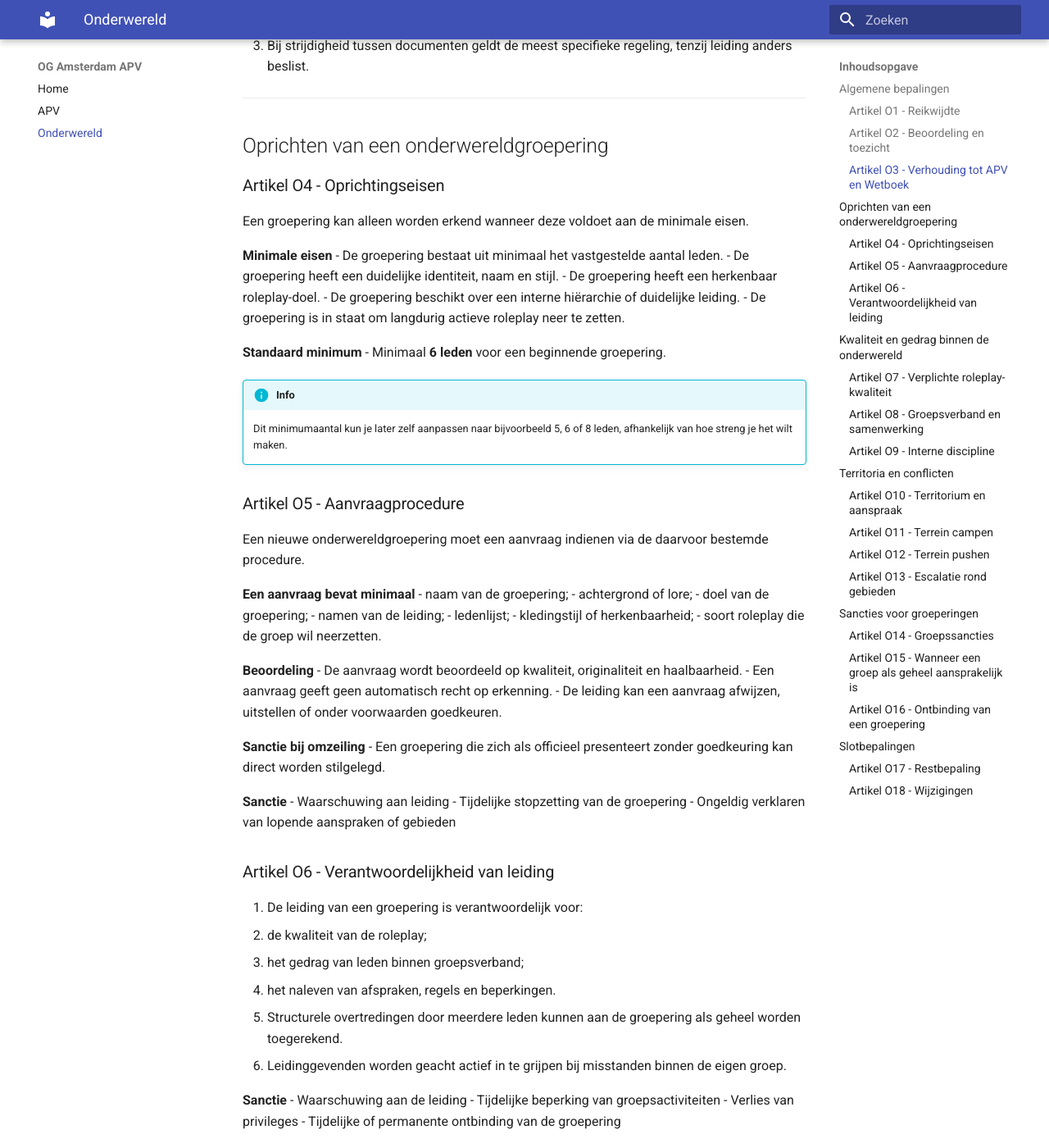
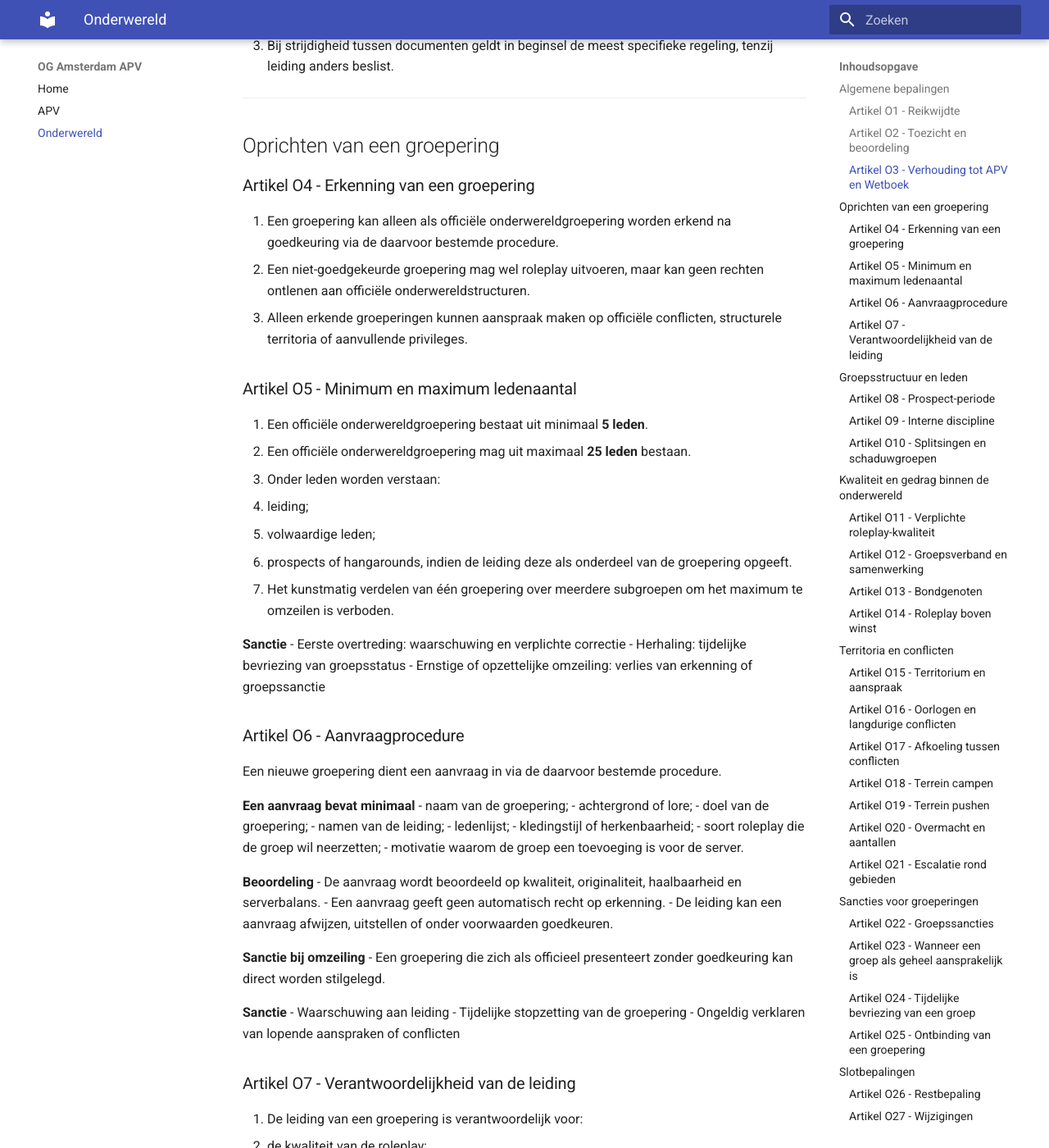
Before and after one commit to ogamsterdam/apv, an MkDocs documentation site: the page built from docs/onderwereld.md, in a window 1280 px wide and 1400 px high, scrolled down 1462 px. Shown: the whole window at 82% size. Built offline with MkDocs 1.6.1 and Material for MkDocs 9.7.7, drawn with Linux system fonts in a browser that asks for light colours; some of the changed text lies outside the part shown.

Commit message:
Update onderwereld.md

```diff
--- a/docs/onderwereld.md
+++ b/docs/onderwereld.md
@@ -2,14 +2,13 @@
 
 De **Onderwereld Regelgeving** bevat aanvullende regels voor alle criminele groeperingen, gangs, organisaties en samenwerkingen binnen OG Amsterdam.
 
-Deze regels gelden aanvullend op de **APV**, het **Wetboek** en overige serverdocumentatie.
-Waar de APV algemene gedragsregels bevat, ziet deze categorie specifiek toe op de kwaliteit, balans en eerlijkheid van criminele roleplay binnen de onderwereld.
+Deze regels gelden aanvullend op de **APV**, het **Wetboek** en overige serverdocumentatie. Waar de APV algemene gedragsregels bevat, ziet deze categorie specifiek toe op de kwaliteit, balans en eerlijkheid van criminele roleplay binnen de onderwereld.
 
 !!! info
     De hieronder genoemde sancties kunnen worden opgelegd aan individuele leden, leidinggevenden of aan de volledige groepering.
 
 !!! warning
-    Onderwereldroleplay moet zwaar wegen op kwaliteit, structuur, geloofwaardigheid en balans. Het doel is niet alleen winnen, maar het neerzetten van sterke en eerlijke roleplay.
+    Onderwereldroleplay moet draaien om kwaliteit, opbouw, spanning en geloofwaardigheid. Het doel is niet alleen winnen, maar sterke en eerlijke roleplay neerzetten.
 
 ## Algemene bepalingen
 
@@ -22,49 +21,53 @@ Waar de APV algemene gedragsregels bevat, ziet deze categorie specifiek toe op d
    - maffia-achtige organisaties;
    - straatgroeperingen;
    - overige criminele samenwerkingsverbanden.
-3. Deze regels gelden voor zowel officiële als niet-officiële groeperingen, zodra sprake is van structurele samenwerking binnen de onderwereld.
+3. Deze regels gelden voor zowel officiële als niet-officiële groeperingen zodra sprake is van structurele samenwerking binnen de onderwereld.
 
-### Artikel O2 - Beoordeling en toezicht
+### Artikel O2 - Toezicht en beoordeling
 
 1. De onderwereld valt onder toezicht van de daarvoor aangewezen leiding en coördinatie.
 2. De **Onderwereld Coördinator** ziet toe op:
    - kwaliteit van roleplay;
-   - balans tussen groepen;
+   - balans tussen groeperingen;
    - naleving van onderwereldregels;
    - beoordeling van aanvragen, conflicten en sancties.
-3. Waar nodig kunnen bestuur of staff aanvullende voorwaarden stellen.
+3. Waar nodig kunnen staffleiding of bestuur aanvullende voorwaarden stellen.
 4. Namen, rollen en functies van verantwoordelijken kunnen door de leiding worden aangepast.
 
 ### Artikel O3 - Verhouding tot APV en Wetboek
 
 1. Alle onderwereldgroeperingen blijven volledig gebonden aan de APV.
 2. De onderwereldregels vormen een aanvulling en geen vervanging van bestaande regels.
-3. Bij strijdigheid tussen documenten geldt de meest specifieke regeling, tenzij leiding anders beslist.
+3. Bij strijdigheid tussen documenten geldt in beginsel de meest specifieke regeling, tenzij leiding anders beslist.
 
 ---
 
-## Oprichten van een onderwereldgroepering
+## Oprichten van een groepering
 
-### Artikel O4 - Oprichtingseisen
+### Artikel O4 - Erkenning van een groepering
 
-Een groepering kan alleen worden erkend wanneer deze voldoet aan de minimale eisen.
+1. Een groepering kan alleen als officiële onderwereldgroepering worden erkend na goedkeuring via de daarvoor bestemde procedure.
+2. Een niet-goedgekeurde groepering mag wel roleplay uitvoeren, maar kan geen rechten ontlenen aan officiële onderwereldstructuren.
+3. Alleen erkende groeperingen kunnen aanspraak maken op officiële conflicten, structurele territoria of aanvullende privileges.
 
-**Minimale eisen**
-- De groepering bestaat uit minimaal het vastgestelde aantal leden.
-- De groepering heeft een duidelijke identiteit, naam en stijl.
-- De groepering heeft een herkenbaar roleplay-doel.
-- De groepering beschikt over een interne hiërarchie of duidelijke leiding.
-- De groepering is in staat om langdurig actieve roleplay neer te zetten.
+### Artikel O5 - Minimum en maximum ledenaantal
 
-**Standaard minimum**
-- Minimaal **6 leden** voor een beginnende groepering.
+1. Een officiële onderwereldgroepering bestaat uit minimaal **5 leden**.
+2. Een officiële onderwereldgroepering mag uit maximaal **25 leden** bestaan.
+3. Onder leden worden verstaan:
+   - leiding;
+   - volwaardige leden;
+   - prospects of hangarounds, indien de leiding deze als onderdeel van de groepering opgeeft.
+4. Het kunstmatig verdelen van één groepering over meerdere subgroepen om het maximum te omzeilen is verboden.
 
-!!! info
-    Dit minimumaantal kun je later zelf aanpassen naar bijvoorbeeld 5, 6 of 8 leden, afhankelijk van hoe streng je het wilt maken.
+**Sanctie**
+- Eerste overtreding: waarschuwing en verplichte correctie
+- Herhaling: tijdelijke bevriezing van groepsstatus
+- Ernstige of opzettelijke omzeiling: verlies van erkenning of groepssanctie
 
-### Artikel O5 - Aanvraagprocedure
+### Artikel O6 - Aanvraagprocedure
 
-Een nieuwe onderwereldgroepering moet een aanvraag indienen via de daarvoor bestemde procedure.
+Een nieuwe groepering dient een aanvraag in via de daarvoor bestemde procedure.
 
 **Een aanvraag bevat minimaal**
 - naam van de groepering;
@@ -73,10 +76,11 @@ Een nieuwe onderwereldgroepering moet een aanvraag indienen via de daarvoor best
 - namen van de leiding;
 - ledenlijst;
 - kledingstijl of herkenbaarheid;
-- soort roleplay die de groep wil neerzetten.
+- soort roleplay die de groep wil neerzetten;
+- motivatie waarom de groep een toevoeging is voor de server.
 
 **Beoordeling**
-- De aanvraag wordt beoordeeld op kwaliteit, originaliteit en haalbaarheid.
+- De aanvraag wordt beoordeeld op kwaliteit, originaliteit, haalbaarheid en serverbalans.
 - Een aanvraag geeft geen automatisch recht op erkenning.
 - De leiding kan een aanvraag afwijzen, uitstellen of onder voorwaarden goedkeuren.
 
@@ -86,14 +90,14 @@ Een nieuwe onderwereldgroepering moet een aanvraag indienen via de daarvoor best
 **Sanctie**
 - Waarschuwing aan leiding
 - Tijdelijke stopzetting van de groepering
-- Ongeldig verklaren van lopende aanspraken of gebieden
+- Ongeldig verklaren van lopende aanspraken of conflicten
 
-### Artikel O6 - Verantwoordelijkheid van leiding
+### Artikel O7 - Verantwoordelijkheid van de leiding
 
 1. De leiding van een groepering is verantwoordelijk voor:
    - de kwaliteit van de roleplay;
    - het gedrag van leden binnen groepsverband;
-   - het naleven van afspraken, regels en beperkingen.
+   - het naleven van regels, afspraken en beperkingen.
 2. Structurele overtredingen door meerdere leden kunnen aan de groepering als geheel worden toegerekend.
 3. Leidinggevenden worden geacht actief in te grijpen bij misstanden binnen de eigen groep.
 
@@ -105,9 +109,52 @@ Een nieuwe onderwereldgroepering moet een aanvraag indienen via de daarvoor best
 
 ---
 
+## Groepsstructuur en leden
+
+### Artikel O8 - Prospect-periode
+
+1. Een groepering mag werken met prospects, hangarounds of vergelijkbare proefleden.
+2. Een prospect-periode is bedoeld om roleplay op te bouwen en geschiktheid te beoordelen.
+3. Prospects vallen volledig onder de verantwoordelijkheid van de groepering die hen meeneemt.
+4. Een prospect mag niet worden gebruikt als excuus voor slecht gedrag of regelmisbruik.
+
+**Verboden**
+- Prospects inzetten voor vuile taken om sancties te ontwijken.
+- Prospects gebruiken als “wegwerpledens” voor escalatie of pushes.
+- Een prospect-periode gebruiken zonder daadwerkelijke roleplay-opbouw.
+
+**Sanctie**
+- Waarschuwing aan de groepering
+- Beperking op het aannemen van nieuwe prospects
+- Sanctie voor de volledige groep bij structureel misbruik
+
+### Artikel O9 - Interne discipline
+
+1. Iedere groepering moet haar leden intern kunnen aansturen.
+2. Leden die structureel regels overtreden, schade veroorzaken of de groep negatief vertegenwoordigen, moeten intern worden aangepakt.
+3. Het niet optreden tegen probleemgedrag kan worden gezien als falend leiderschap.
+
+**Sanctie**
+- Waarschuwing aan leiding
+- Aanscherping vanuit Onderwereld Coördinatie
+- Tijdelijke bevriezing van groepsstatus
+
+### Artikel O10 - Splitsingen en schaduwgroepen
+
+1. Het is verboden om één groepering bewust op te delen in meerdere groepen om limieten, sancties of balansregels te omzeilen.
+2. Schaduwgroepen, reservegroepen of geheime zusterorganisaties mogen niet worden gebruikt om feitelijk met meer leden dan toegestaan te opereren.
+3. Indien meerdere groepen feitelijk als één geheel opereren, kunnen zij als één groepering worden beoordeeld.
+
+**Sanctie**
+- Waarschuwing
+- Verplichte herstructurering
+- Groepssanctie of verlies van erkenning
+
+---
+
 ## Kwaliteit en gedrag binnen de onderwereld
 
-### Artikel O7 - Verplichte roleplay-kwaliteit
+### Artikel O11 - Verplichte roleplay-kwaliteit
 
 Onderwereldroleplay moet van hoog niveau zijn en mag niet alleen draaien om winnen, schieten of verdienen.
 
@@ -145,28 +192,75 @@ Onderwereldroleplay moet van hoog niveau zijn en mag niet alleen draaien om winn
 - Tijdelijke beperking op samenwerkingen
 - Sanctie voor volledige betrokken groepering
 
-### Artikel O9 - Interne discipline
+### Artikel O13 - Bondgenoten
 
-1. Iedere groepering moet haar leden intern kunnen aansturen.
-2. Leden die structureel de regels overtreden, schade veroorzaken of de groep negatief vertegenwoordigen, moeten intern worden aangepakt.
-3. Het niet optreden tegen probleemgedrag kan worden gezien als falend leiderschap.
+1. Een groepering mag bondgenoten hebben indien dit logisch is binnen de roleplay.
+2. Bondgenootschappen mogen niet worden gebruikt om serverbalans structureel te breken.
+3. Bondgenoten mogen niet standaard elk conflict van elkaar overnemen.
+4. Leiding kan aanvullende limieten stellen aan het aantal of de inzet van bondgenoten.
+
+**Verboden**
+- Bondgenoten oproepen zonder roleplay-opbouw.
+- Bondgenoten inzetten om numeriek overwicht kunstmatig te vergroten.
+- Iedere kleine ruzie direct opschalen naar een groepsbreed bondgenotenconflict.
 
 **Sanctie**
-- Waarschuwing aan leiding
-- Aanscherping vanuit Onderwereld Coördinatie
-- Tijdelijke bevriezing van groepsstatus
+- Waarschuwing
+- Ongeldig verklaren van het conflict
+- Tijdelijke beperking op bondgenootschappen
+- Groepssanctie bij structureel misbruik
+
+### Artikel O14 - Roleplay boven winst
+
+1. Het doel van onderwereldroleplay is het neerzetten van geloofwaardige en kwalitatieve criminaliteit.
+2. Winst, loot of gebiedsvoordeel mogen nooit belangrijker zijn dan de roleplay zelf.
+3. Het bewust forceren van uitkomsten puur om te “winnen” is verboden.
+
+**Sanctie**
+- Waarschuwing
+- Beperking van groepsactiviteiten
+- Groepssanctie bij structureel misbruik
 
 ---
 
 ## Territoria en conflicten
 
-### Artikel O10 - Territorium en aanspraak
+### Artikel O15 - Territorium en aanspraak
 
 1. Een groepering kan alleen aanspraak maken op gebieden of invloedssferen indien dit door de serverstructuur wordt ondersteund.
 2. Aanspraak op gebied geeft geen vrijbrief voor willekeurig geweld.
 3. Ieder conflict om gebied moet roleplay-gedreven en controleerbaar zijn.
 
-### Artikel O11 - Terrein campen
+### Artikel O16 - Oorlogen en langdurige conflicten
+
+1. Een oorlog of langdurig conflict tussen groeperingen moet voortkomen uit duidelijke roleplay-opbouw.
+2. Niet ieder klein incident rechtvaardigt een grootschalig conflict.
+3. Een oorlog mag niet worden gebruikt als vrijbrief om constant te campen, pushen of escaleren zonder afwisseling.
+4. De Onderwereld Coördinator kan een conflict beperken, pauzeren of stopzetten als balans of kwaliteit in gevaar komt.
+
+**Verboden**
+- Oorlog claimen zonder opbouw.
+- Een conflict oneindig rekken zonder nieuwe roleplay.
+- Iedere confrontatie direct als “oorlog” bestempelen om hardere acties te rechtvaardigen.
+
+**Sanctie**
+- Waarschuwing aan beide of betrokken groeperingen
+- Tijdelijke stop op het conflict
+- Ongeldig verklaren van claims of escalaties
+- Groepssanctie bij misbruik
+
+### Artikel O17 - Afkoeling tussen conflicten
+
+1. Tussen zware conflicten, pushes of gebiedsacties moet redelijke afkoeling zitten.
+2. Een groepering mag een tegenpartij niet constant zonder rustmoment blijven belasten.
+3. Leiding of coördinatie kan ingrijpen wanneer conflictintensiteit uit balans raakt.
+
+**Sanctie**
+- Waarschuwing
+- Tijdelijke blokkade op nieuwe escalatie
+- Groepssanctie bij herhaling
+
+### Artikel O18 - Terrein campen
 
 **Definitie**
 Terrein campen is het langdurig of herhaaldelijk opwachten van een andere groepering op of rond hun terrein, zonder redelijke roleplay-opbouw of zonder ruimte voor normale tegenreactie.
@@ -182,7 +276,7 @@ Terrein campen is het langdurig of herhaaldelijk opwachten van een andere groepe
 - Herhaling: tijdelijke beperking op terreinconflicten
 - Ernstige vorm: sanctie op de hele groepering, inclusief tijdelijke stop op pushes of verlies van aanspraken
 
-### Artikel O12 - Terrein pushen
+### Artikel O19 - Terrein pushen
 
 **Definitie**
 Terrein pushen is het doelgericht aanvallen of onder druk zetten van een terrein van een andere groepering met de intentie om invloed, controle of overwicht af te dwingen.
@@ -204,7 +298,24 @@ Terrein pushen is het doelgericht aanvallen of onder druk zetten van een terrein
 - Herhaling: tijdelijke blokkade op terreinpushes
 - Ernstige vorm: ongeldig verklaren van claims, verlies van privileges of groepssanctie
 
-### Artikel O13 - Escalatie rond gebieden
+### Artikel O20 - Overmacht en aantallen
+
+1. Een conflict, push of oorlog moet in redelijke verhouding plaatsvinden.
+2. Het bewust creëren van extreem numeriek overwicht is verboden.
+3. De leiding kan per situatie of type conflict aanvullende limieten stellen aan aanwezige aantallen.
+
+**Verboden**
+- Groepen overladen met zichtbaar oneerlijke aantallen.
+- Extra leden “achter de hand” houden om onverwacht massaal in te vallen.
+- Bondgenoten of prospects gebruiken om feitelijke aantallen te verhullen.
+
+**Sanctie**
+- Waarschuwing
+- Ongeldig verklaren van de actie
+- Tijdelijke beperking op deelname aan conflicten
+- Sanctie voor de volledige groepering
+
+### Artikel O21 - Escalatie rond gebieden
 
 1. Escalatie rond een gebied moet passen binnen het conflict.
 2. Niet ieder klein incident rechtvaardigt direct een zware push.
@@ -219,7 +330,7 @@ Terrein pushen is het doelgericht aanvallen of onder druk zetten van een terrein
 
 ## Sancties voor groeperingen
 
-### Artikel O14 - Groepssancties
+### Artikel O22 - Groepssancties
 
 Indien overtredingen structureel, georganiseerd of onder leiding van de groep plaatsvinden, kunnen sancties aan de volledige groepering worden opgelegd.
 
@@ -233,7 +344,7 @@ Indien overtredingen structureel, georganiseerd of onder leiding van de groep pl
 - verplichte herstructurering;
 - ontbinding van de groepering.
 
-### Artikel O15 - Wanneer een groep als geheel aansprakelijk is
+### Artikel O23 - Wanneer een groep als geheel aansprakelijk is
 
 Een groepering kan als geheel verantwoordelijk worden gehouden wanneer:
 - meerdere leden betrokken zijn bij dezelfde overtreding;
@@ -241,7 +352,17 @@ Een groepering kan als geheel verantwoordelijk worden gehouden wanneer:
 - dezelfde problemen structureel terugkomen;
 - de groep weigert intern verantwoordelijkheid te nemen.
 
-### Artikel O16 - Ontbinding van een groepering
+### Artikel O24 - Tijdelijke bevriezing van een groep
+
+1. Indien een groep tijdelijk uit balans is, regels structureel overtreedt of onvoldoende kwaliteit levert, kan een groep tijdelijk worden bevroren.
+2. Tijdens een bevriezing kan de groep worden beperkt in:
+   - pushes;
+   - oorlogen;
+   - claims;
+   - aanname van nieuwe leden;
+   - samenwerking met bondgenoten.
+
+### Artikel O25 - Ontbinding van een groepering
 
 Een groepering kan tijdelijk of permanent worden ontbonden wanneer:
 - de roleplay-kwaliteit structureel ondermaats is;
@@ -259,11 +380,11 @@ Een groepering kan tijdelijk of permanent worden ontbonden wanneer:
 
 ## Slotbepalingen
 
-### Artikel O17 - Restbepaling
+### Artikel O26 - Restbepaling
 
 In gevallen waarin deze regelgeving niet uitdrukkelijk voorziet, beslist de Onderwereld Coördinator, staffleiding of het bestuur.
 
-### Artikel O18 - Wijzigingen
+### Artikel O27 - Wijzigingen
 
 1. Deze regelgeving kan tussentijds worden aangepast.
 2. De meest actuele versie is altijd leidend.
```
Also changed, not shown: other parts of docs/onderwereld.md (+1 -1 lines).
